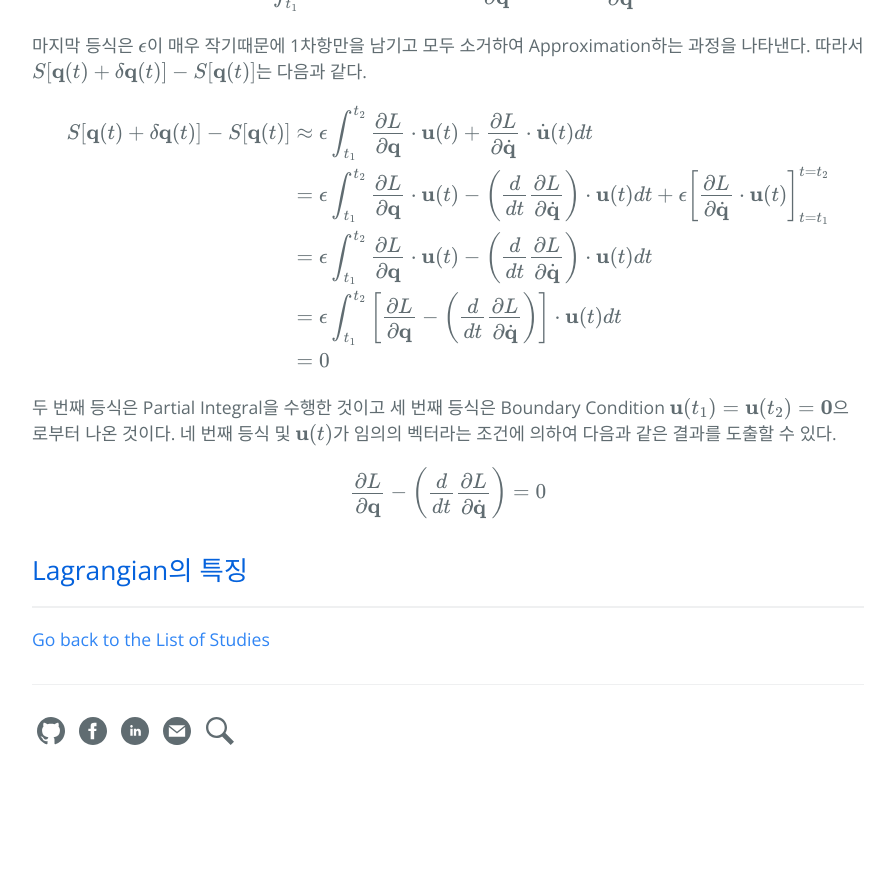
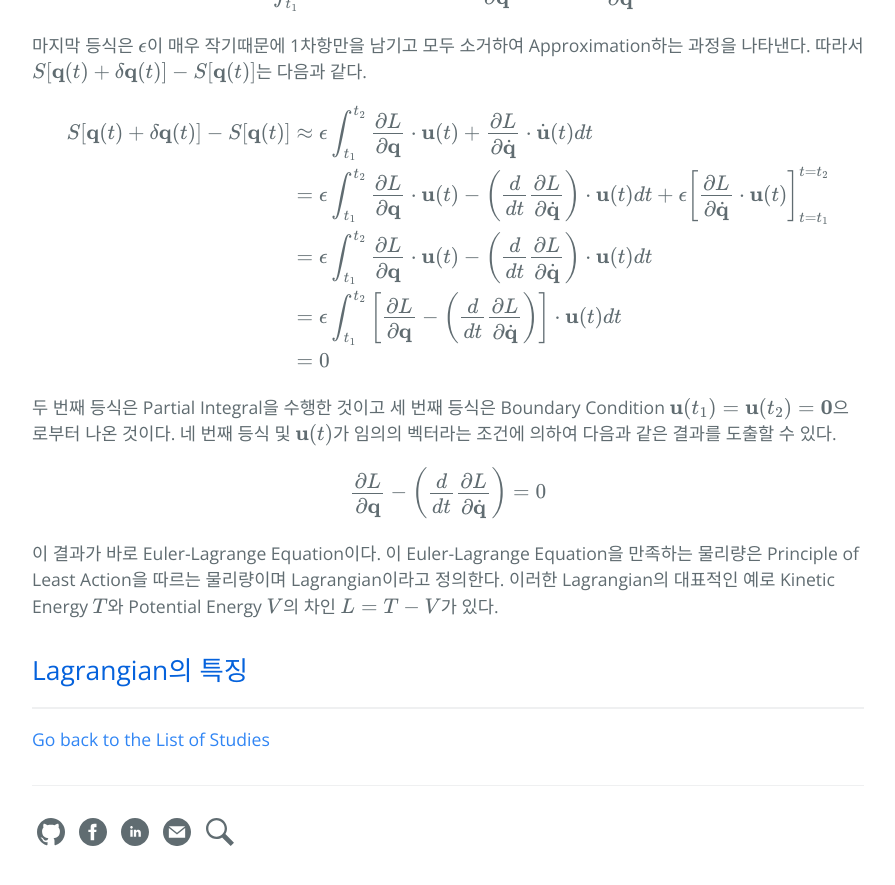
Before and after one commit to hcnoh/hcnoh.github.io, a Jekyll site: the page built from _posts/2019-06-12-euler-lagrange-eq.md, in a window 1280 px wide and 900 px high, scrolled down 3329 px. Shown: the top 885 px of the window, without its empty margins (192-1087 px from the left). Built offline with Jekyll 4.4.1, drawn with Linux system fonts in a browser that asks for light colours; formulas are drawn with MathJax 3; comment, search, counter and statistics services are not loaded; before the commit the page ends 4128 px from its top, so only the background shows below that.

Commit message:
updated 1 post

```diff
--- a/_posts/2019-06-12-euler-lagrange-eq.md
+++ b/_posts/2019-06-12-euler-lagrange-eq.md
@@ -110,4 +110,6 @@ $$
 \frac{\partial L}{\partial \mathbf{q}} - \left( \frac{d}{dt} \frac{\partial L}{\partial \dot{\mathbf{q}}} \right) = 0
 $$
 
+이 결과가 바로 Euler-Lagrange Equation이다. 이 Euler-Lagrange Equation을 만족하는 물리량은 Principle of Least Action을 따르는 물리량이며 Lagrangian이라고 정의한다. 이러한 Lagrangian의 대표적인 예로 Kinetic Energy $$T$$와 Potential Energy $$V$$의 차인 $$L=T-V$$가 있다.
+
 ## Lagrangian의 특징
```
